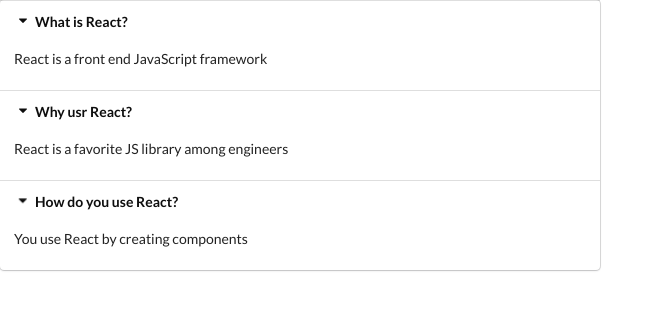
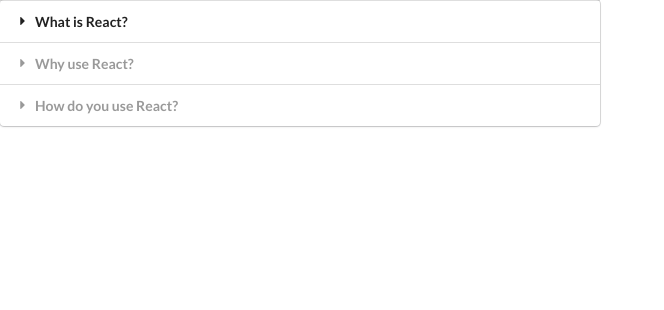
Before and after one commit to mduguil/widgets, a React (Create React App) app: page / in a window 1280 px wide. Shown: the top 310 px of the page, without its empty margins (0-664 px from the left). Built offline with nearby package versions, Linux system fonts and the light colour scheme.

Commit message:
useState to update state

```diff
--- a/src/App.js
+++ b/src/App.js
@@ -7,7 +7,7 @@
     content: 'React is a front end JavaScript framework'
   },
   {
-    title: 'Why usr React?',
+    title: 'Why use React?',
     content: 'React is a favorite JS library among engineers'
   },
   {
--- a/src/components/Accordion.js
+++ b/src/components/Accordion.js
@@ -1,14 +1,25 @@
-import React from 'react'
+import React, { useState } from 'react'
 
 const Accordion = ({ items }) => {
-  const renderedItems = items.map(item => {
+  const [ activeIndex, setActiveIndex ] = useState(null)
+
+  const onTitleClick = index => {
+    setActiveIndex(index)
+  }
+
+  const renderedItems = items.map((item, index) => {
+    const active = index === activeIndex ? 'active' : ''
+
     return (
       <div key={item.title}>
-        <div className="title active">
+        <div
+          className={`title ${active}`}
+          onClick={() => onTitleClick(index)}
+        >
           <i className="dropdown icon"></i>
           {item.title}
         </div>
-        <div className="content active">
+        <div className={`content ${active}`}>
           <p>{item.content}</p>
         </div>
       </div>
```
